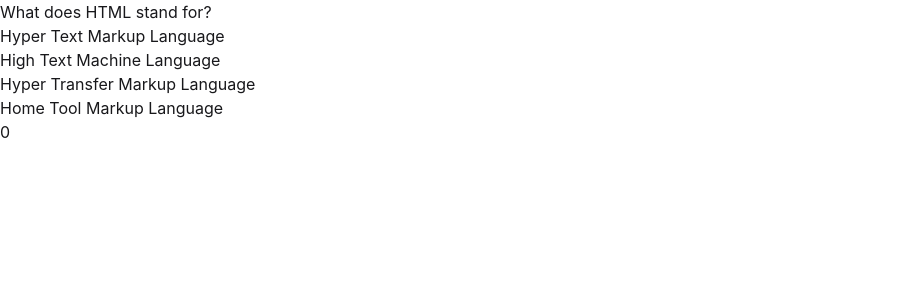
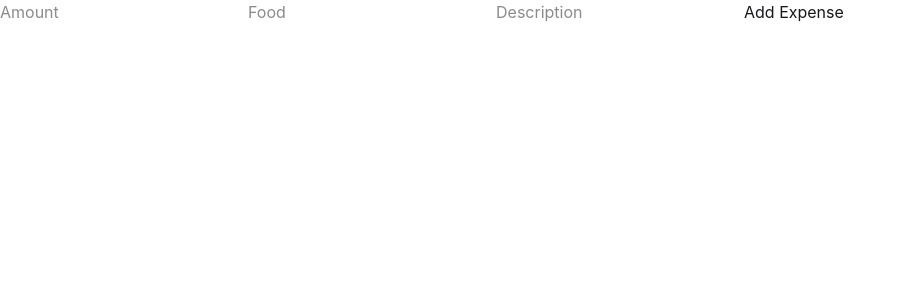
Before and after one commit to abu-huraira-dev-22/React-Practice, a React (Vite) app: page / in a window 1280 px wide. Shown: the top 300 px of the page, without its empty margins (0-906 px from the left). Built offline with nearby package versions, Linux system fonts and the light colour scheme.

Commit message:
complete quiz app and create expense tracker

```diff
--- a/src/App.jsx
+++ b/src/App.jsx
@@ -7,6 +7,7 @@ import Array from './Practice/Array'
 import Todo from './Practice/Todo'
 import TodoApp from './Practice/TodoApp'
 import Quiz from './Practice/Quiz'
+import ExpenseTracker from './Practice/ExpenseTracker'
 
 const App = () => {
   return (
@@ -18,7 +19,8 @@ const App = () => {
     {/* <Array/> */}
     {/* <Todo/> */}
     {/* <TodoApp/> */}
-    <Quiz/>
+    {/* <Quiz/> */}
+    <ExpenseTracker/>
     </div>
   )
 }
--- /dev/null
+++ b/src/Practice/ExpenseTracker.jsx
@@ -0,0 +1,37 @@
+import React, { useState } from 'react'
+
+const ExpenseTracker = () => {
+const [expense, setExpense] = useState([])
+const [amount, setamount] = useState()
+const [newCategory,setNewCategory] =useState('')
+const [newDescription, setNewDescription] = useState('')
+
+const addExpense = ()=>{
+    const newExpense ={
+        id: Date.now(),
+        amount: amount,
+        category: newCategory,
+        description: newDescription
+    }
+    setExpense([...expense, newExpense])
+}
+
+const listExpense = expense.map((item,id)=>{
+return (
+    <li key={id}>{item.amount}<br/>{item.newCategory}<br/>{item.newDescription}</li>
+)
+})
+
+
+  return (
+    <div>
+      <input type="text" placeholder='Amount' onChange={(e)=> setamount(e.target.value)} value={amount}/>
+      <input type="text" placeholder='Food' onChange={(e) => setNewCategory(e.target.value)} value={newCategory}  />
+      <input type="text" placeholder='Description' onChange={(e)=>setNewDescription(e.target.value)} value={newDescription}/>
+      <button onClick={addExpense}>Add Expense</button>
+      <ul>{listExpense}</ul>
+    </div>
+  )
+}
+
+export default ExpenseTracker
--- a/src/Practice/Quiz.jsx
+++ b/src/Practice/Quiz.jsx
@@ -1,8 +1,10 @@
-import React, { useState } from 'react'
+import React, { useState } from "react";
 
 const Quiz = () => {
-const [currentQuestion, setCurrentQuestion] = useState(0)
-const [score, setScore] = useState(0)
+  const [currentQuestion, setCurrentQuestion] = useState(0);
+  const [score, setScore] = useState(0);
+  const [showResult, setShowResult] = useState(false);
+  const [isAnswered, setIsAnswered] = useState(false);
 
   const quizData = [
     {
@@ -17,66 +19,188 @@ const [score, setScore] = useState(0)
     },
     {
       question: "Which CSS property changes the text color?",
-    options: [
-      "background-color",
-      "font-style",
-      "color",
-      "text-color",
-    ],
+      options: ["background-color", "font-style", "color", "text-color"],
       correctAnswer: "color",
     },
     {
       question: "Which company developed React?",
-    options: [
-      "Google",
-      "Microsoft",
-      "Facebook",
-      "Amazon",
-    ],
+      options: ["Google", "Microsoft", "Facebook", "Amazon"],
       correctAnswer: "Facebook",
     },
     {
       question: "Which hook is used to manage state in React?",
-    options: [
-      "useEffect",
-      "useState",
-      "useContext",
-      "useRef",
-    ],
+      options: ["useEffect", "useState", "useContext", "useRef"],
       correctAnswer: "useState",
     },
     {
       question: "Which keyword is used to declare a constant in JavaScript?",
-    options: [
-      "let",
-      "var",
-      "const",
-      "static",
-    ],
+      options: ["let", "var", "const", "static"],
       correctAnswer: "const",
     },
   ];
 
-const checkAnswer = (selectedOption)=>{
-    if(selectedOption===newQuestion.correctAnswer){
-        setScore(score+1)
-    }
-    else{
-        console.log('wrong answer')
+  const checkAnswer = (selectedOption) => {
+    if (isAnswered === true) {
+      return;
+    } else {
+      if (selectedOption === newQuestion.correctAnswer) {
+        setScore(score + 1);
       }
     }
+    setIsAnswered(true);
+  };
 
-const newQuestion = quizData[currentQuestion]
-const optionButtons = newQuestion.options.map((option,index)=>{
-    return <button className='block'key={index}  onClick={()=>checkAnswer(option)}>{option}</button>
-})
+  const nextQuestion = () => {
+    if (currentQuestion < quizData.length - 1) {
+      setCurrentQuestion(currentQuestion + 1);
+      setIsAnswered(false);
+    } else {
+      setShowResult(true);
+    }
+  };
+
+  const PrevQuestion = () => {
+    if (currentQuestion > 0) {
+      setCurrentQuestion(currentQuestion - 1);
+      setIsAnswered(false);
+    }
+  };
+
+  const newQuestion = quizData[currentQuestion];
+  const letters = ["A", "B", "C", "D"];
+
+  const optionButtons = newQuestion.options.map((option, index) => {
+    const isCorrect = isAnswered && option === newQuestion.correctAnswer;
     return (
-    <div>
-        <h1>{newQuestion.question}</h1>
-      <h1>{optionButtons}</h1>
-      <h1>{score}</h1>
+      <button
+        key={index}
+        onClick={() => checkAnswer(option)}
+        disabled={isAnswered}
+        className={`flex w-full items-center gap-3.5 rounded-lg border px-4 py-3.5 text-left font-mono text-[14.5px] transition
+          ${
+            isCorrect
+              ? "border-emerald-500 bg-emerald-500/10 text-emerald-50 opacity-100"
+              : isAnswered
+              ? "border-slate-700 bg-slate-800/60 text-slate-300 opacity-50 cursor-default"
+              : "border-slate-700 bg-slate-800/60 text-slate-200 cursor-pointer hover:border-amber-400 hover:bg-slate-800 hover:translate-x-0.5 active:scale-[0.99]"
+          }`}
+      >
+        <span
+          className={`flex h-6.5 w-6.5 shrink-0 items-center justify-center rounded-md text-xs font-semibold
+            ${
+              isCorrect
+                ? "bg-emerald-500 text-slate-900"
+                : "bg-slate-700 text-slate-400"
+            }`}
+        >
+          {letters[index]}
+        </span>
+        <span>{option}</span>
+      </button>
+    );
+  });
+
+  const restartBtn = () => {
+    setCurrentQuestion(0);
+    setIsAnswered(false);
+    setShowResult(false);
+    setScore(0);
+  };
+
+  const scorePct = (score / quizData.length) * 100;
+
+  return (
+    <div className="min-h-screen w-full flex items-center justify-center bg-slate-950 bg-[radial-gradient(circle_at_15%_20%,rgba(255,176,59,0.08),transparent_40%),radial-gradient(circle_at_85%_80%,rgba(86,182,194,0.08),transparent_40%)] p-4 font-mono">
+      <div className="w-full max-w-xl overflow-hidden rounded-2xl border border-slate-800 bg-slate-900 shadow-2xl">
+        {showResult ? (
+          // ---------- RESULT SCREEN ----------
+          <div className="px-8 py-12 text-center">
+            <div
+              className="relative mx-auto mb-6 flex h-32 w-32 items-center justify-center rounded-full"
+              style={{
+                background: `conic-gradient(#ffb03b ${scorePct}%, #1c232d 0)`,
+              }}
+            >
+              <div className="absolute inset-2 rounded-full bg-slate-900"></div>
+              <div className="relative">
+                <div className="font-sans text-3xl font-bold text-slate-100">
+                  {score}/{quizData.length}
                 </div>
-  )
-}
+                <div className="mt-0.5 text-[11px] tracking-wide text-slate-500">
+                  SCORE
+                </div>
+              </div>
+            </div>
+            <h1 className="mb-2 font-sans text-2xl font-bold text-slate-100">
+              Quiz complete
+            </h1>
+            <p className="mb-7 text-[13.5px] text-slate-400">
+              You got {score} out of {quizData.length} questions right.
+            </p>
+            <button
+              onClick={restartBtn}
+              className="rounded-lg bg-amber-400 px-6 py-3 text-[13.5px] font-semibold text-slate-900 transition hover:bg-amber-300 active:scale-95"
+            >
+              Try again
+            </button>
+          </div>
+        ) : (
+          // ---------- QUIZ SCREEN ----------
+          <>
+            <div className="flex items-center gap-2.5 border-b border-slate-800 bg-slate-950/60 px-5 py-4">
+              <span className="h-2.5 w-2.5 rounded-full bg-red-500"></span>
+              <span className="h-2.5 w-2.5 rounded-full bg-amber-400"></span>
+              <span className="h-2.5 w-2.5 rounded-full bg-emerald-500"></span>
+              <span className="ml-2 text-xs tracking-wide text-slate-500">
+                web-dev-quiz.js
+              </span>
+              <span className="ml-auto text-xs font-semibold text-amber-400">
+                {currentQuestion + 1} / {quizData.length}
+              </span>
+            </div>
 
-export default Quiz
+            <div className="h-[3px] w-full bg-slate-800">
+              <div
+                className="h-full bg-gradient-to-r from-amber-400 to-orange-500 transition-all duration-300"
+                style={{
+                  width: `${((currentQuestion + 1) / quizData.length) * 100}%`,
+                }}
+              ></div>
+            </div>
+
+            <div className="px-7 pb-7 pt-8">
+              <p className="mb-2.5 text-xs uppercase tracking-wider text-cyan-400">
+                Question {currentQuestion + 1}
+              </p>
+              <h1 className="mb-6 font-sans text-2xl font-bold leading-snug text-slate-100">
+                {newQuestion.question}
+              </h1>
+
+              <div className="mb-6 flex flex-col gap-2.5">{optionButtons}</div>
+
+              <div className="flex items-center justify-between">
+                <button
+                  onClick={PrevQuestion}
+                  disabled={currentQuestion === 0}
+                  className="rounded-lg border border-slate-700 px-4.5 py-2.5 text-[13px] font-medium text-slate-400 transition hover:border-cyan-400 hover:text-cyan-400 disabled:cursor-default disabled:opacity-30 disabled:hover:border-slate-700 disabled:hover:text-slate-400"
+                >
+                  ← Previous
+                </button>
+                <button
+                  onClick={nextQuestion}
+                  className="rounded-lg border border-amber-400 bg-amber-400 px-4.5 py-2.5 text-[13px] font-semibold text-slate-900 transition hover:bg-amber-300 active:scale-95"
+                >
+                  {currentQuestion === quizData.length - 1
+                    ? "Finish →"
+                    : "Next →"}
+                </button>
+              </div>
+            </div>
+          </>
+        )}
+      </div>
+    </div>
+  );
+};
+
+export default Quiz;
```
Lines whose indentation alone changed are shown as unchanged.
